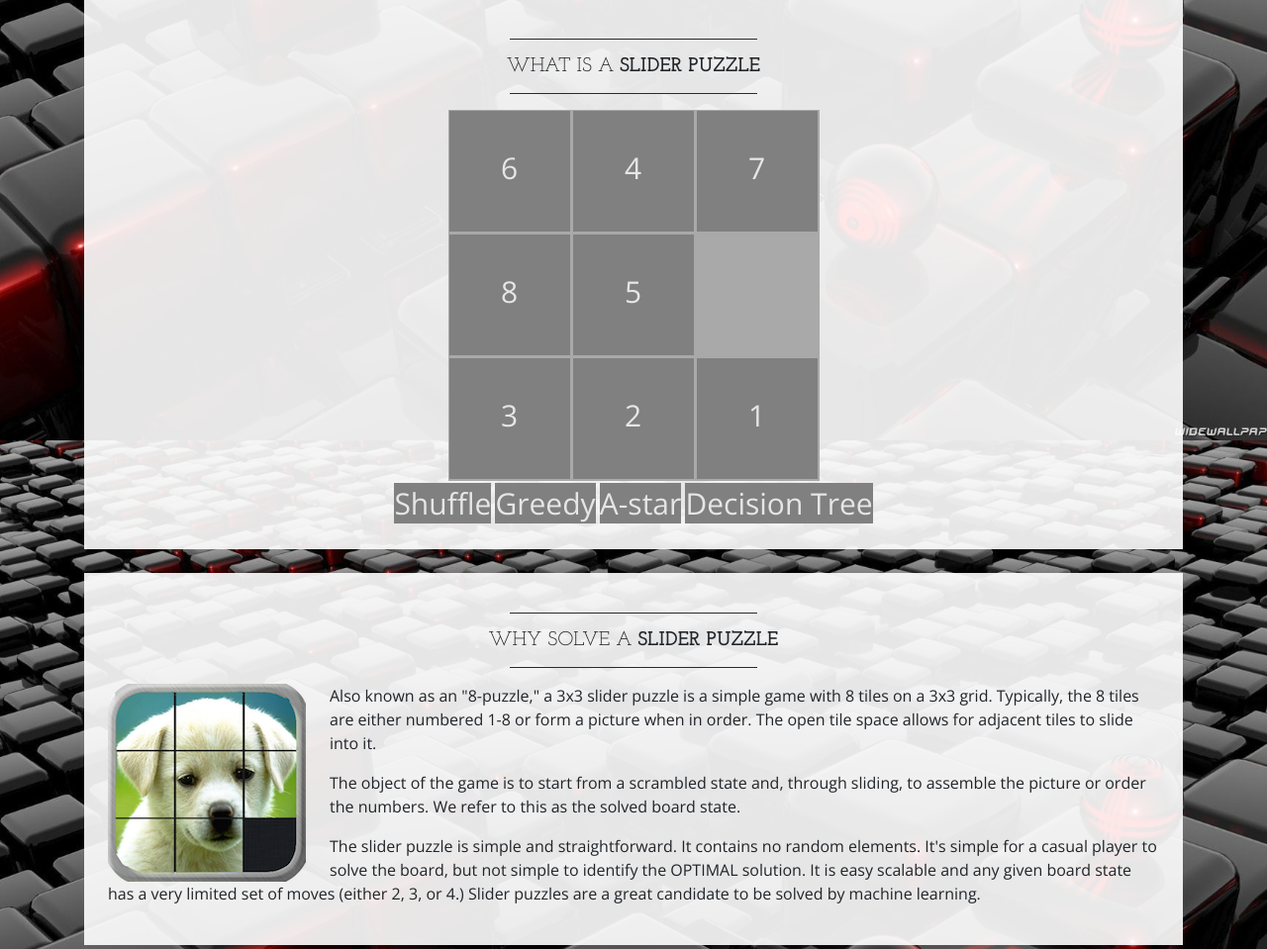
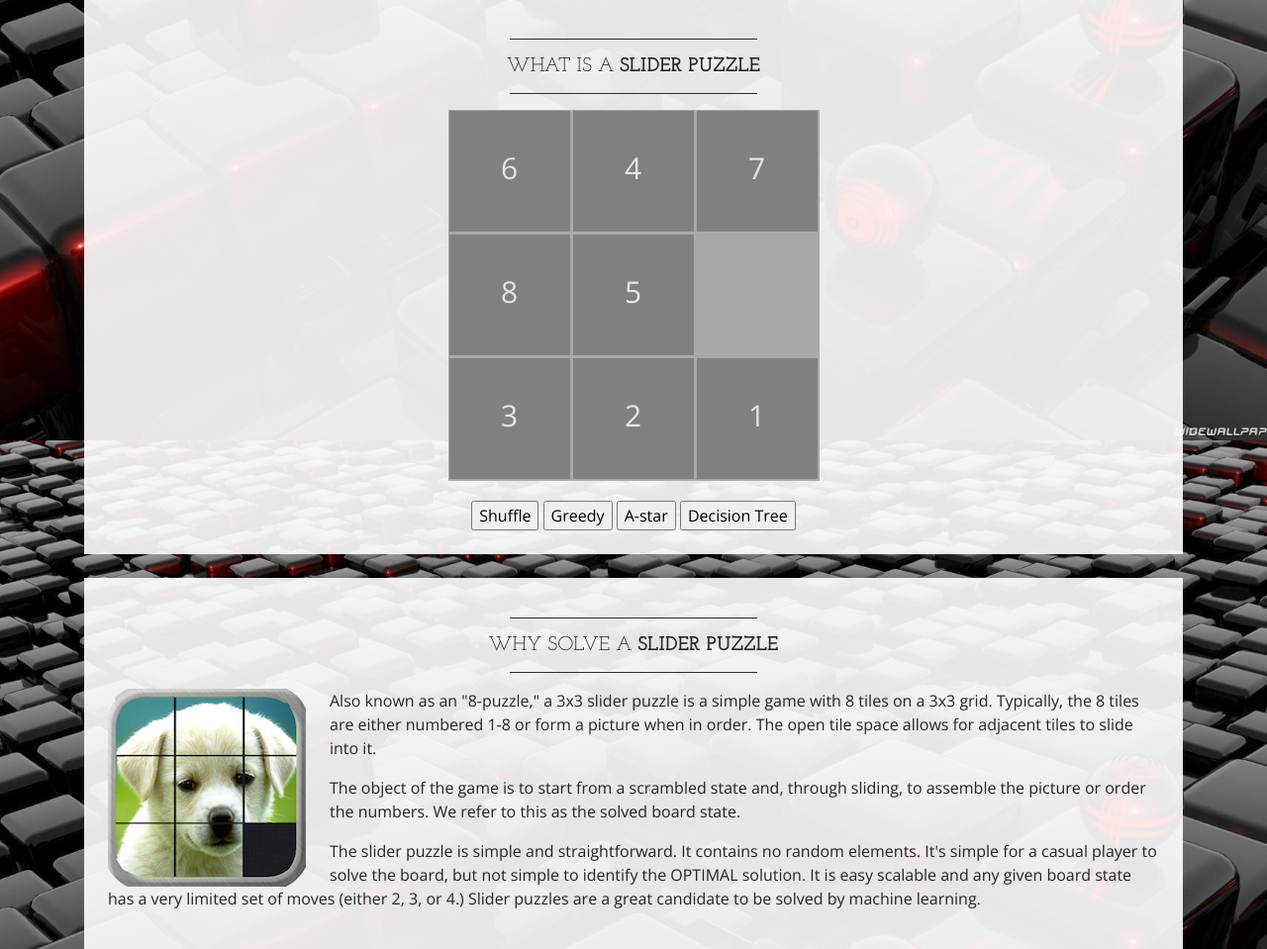
Before and after one commit to markreynoso/electric_slide, a Python web app: template electric_slide/templates/index.jinja2 in a window 1280 px wide. Shown: the part 355-1314 px from the top of the page at 99% size. Run offline with Jinja, Linux system fonts and the light colour scheme; the template is opened without the code that fills it, so the values that code supplies are empty; some libraries are stand-ins or nearby versions.

Commit message:
adding functionality for buttons

```diff
--- a/electric_slide/static/business-casual.css
+++ b/electric_slide/static/business-casual.css
@@ -138,19 +138,8 @@ hr.divider {
     background-color: darkgrey;
 }
 
-.puzzle-button {
-  width: 100px;
-  height: 40px;
-  text-align: center;
-  margin: auto;
-  background-color: grey;
-  color: rgba(255, 255, 255, .8);
-  font-size: 30px;
-  padding: 5px, 10px;
-}
-
 .buttons {
   margin: auto;
   text-align: center;
-
+  margin-top: 20px;
 }
--- a/electric_slide/static/puzzle.js
+++ b/electric_slide/static/puzzle.js
@@ -2,6 +2,32 @@
 
 
 var solutionList = [[[6, 4, 7], [8, 5, 9], [3, 2, 1]], [[6, 4, 9], [8, 5, 7], [3, 2, 1]], [[6, 9, 4], [8, 5, 7], [3, 2, 1]], [[6, 5, 4], [8, 9, 7], [3, 2, 1]], [[6, 5, 4], [9, 8, 7], [3, 2, 1]], [[6, 5, 4], [3, 8, 7], [9, 2, 1]], [[6, 5, 4], [3, 8, 7], [2, 9, 1]], [[6, 5, 4], [3, 8, 7], [2, 1, 9]], [[6, 5, 4], [3, 8, 9], [2, 1, 7]], [[6, 5, 4], [3, 9, 8], [2, 1, 7]], [[6, 9, 4], [3, 5, 8], [2, 1, 7]], [[9, 6, 4], [3, 5, 8], [2, 1, 7]], [[3, 6, 4], [9, 5, 8], [2, 1, 7]], [[3, 6, 4], [2, 5, 8], [9, 1, 7]], [[3, 6, 4], [2, 5, 8], [1, 9, 7]], [[3, 6, 4], [2, 5, 8], [1, 7, 9]], [[3, 6, 4], [2, 5, 9], [1, 7, 8]], [[3, 6, 9], [2, 5, 4], [1, 7, 8]], [[3, 9, 6], [2, 5, 4], [1, 7, 8]], [[9, 3, 6], [2, 5, 4], [1, 7, 8]], [[2, 3, 6], [9, 5, 4], [1, 7, 8]], [[2, 3, 6], [1, 5, 4], [9, 7, 8]], [[2, 3, 6], [1, 5, 4], [7, 9, 8]], [[2, 3, 6], [1, 9, 4], [7, 5, 8]], [[2, 3, 6], [1, 4, 9], [7, 5, 8]], [[2, 3, 9], [1, 4, 6], [7, 5, 8]], [[2, 9, 3], [1, 4, 6], [7, 5, 8]], [[9, 2, 3], [1, 4, 6], [7, 5, 8]], [[1, 2, 3], [9, 4, 6], [7, 5, 8]], [[1, 2, 3], [4, 9, 6], [7, 5, 8]], [[1, 2, 3], [4, 5, 6], [7, 9, 8]], [[1, 2, 3], [4, 5, 6], [7, 8, 9]]]
+var startingState;
+
+function greedySolve() {
+    solutionList = $ajax(get, greedy(current_state))
+    solveBoard()
+}
+
+
+function astarSolve() {
+
+}
+
+
+function treeSolve() {
+
+}
+
+
+function shuffle() {
+    startingState = $.ajax({
+        url: '/api/shuffle/',
+        success: function(data) {
+            startBoard(data)
+        }
+    });
+}
 
 
 function startBoard(state){
@@ -18,7 +44,7 @@ function timer() {
 }
 
 
-function solveBoard(interval) {
+function solveBoard() {
     if (solutionList.length > 1) {
         solutionList.shift()
         for (var i = 0; i < 3; i++) {
@@ -29,8 +55,13 @@ function solveBoard(interval) {
     }
 }
 
-startBoard([[6, 4, 7], [8, 5, 9], [3, 2, 1]])
+// startBoard(startingState);
+startBoard([[6, 4, 7], [8, 5, 9], [3, 2, 1]]);
 
 $('#puzzle-container').one('click', function() {
     timer();
 });
+
+$('#shuffle-button').on('click', function() {
+    shuffle();
+});
--- a/electric_slide/templates/index.jinja2
+++ b/electric_slide/templates/index.jinja2
@@ -123,10 +123,10 @@
           <div id="nine" class="tile-blank" data-coords="9"><span></span></div>
         </div>
         <div class="buttons">
-          <a class="puzzle-button" href="">Shuffle</a>
-          <a class="puzzle-button" href="">Greedy</a>
-          <a class="puzzle-button" href="">A-star</a>
-          <a class="puzzle-button" href="">Decision Tree</a>
+          <button><a class="puzzle-button" id="shuffle-button">Shuffle</a></button>
+          <button><a class="puzzle-button" id="greedy-button">Greedy</a></button>
+          <button><a class="puzzle-button" id="astar-button">A-star</a></button>
+          <button><a class="puzzle-button" id="tree-button">Decision Tree</a></button>
         </div>
       </div>
 
```
